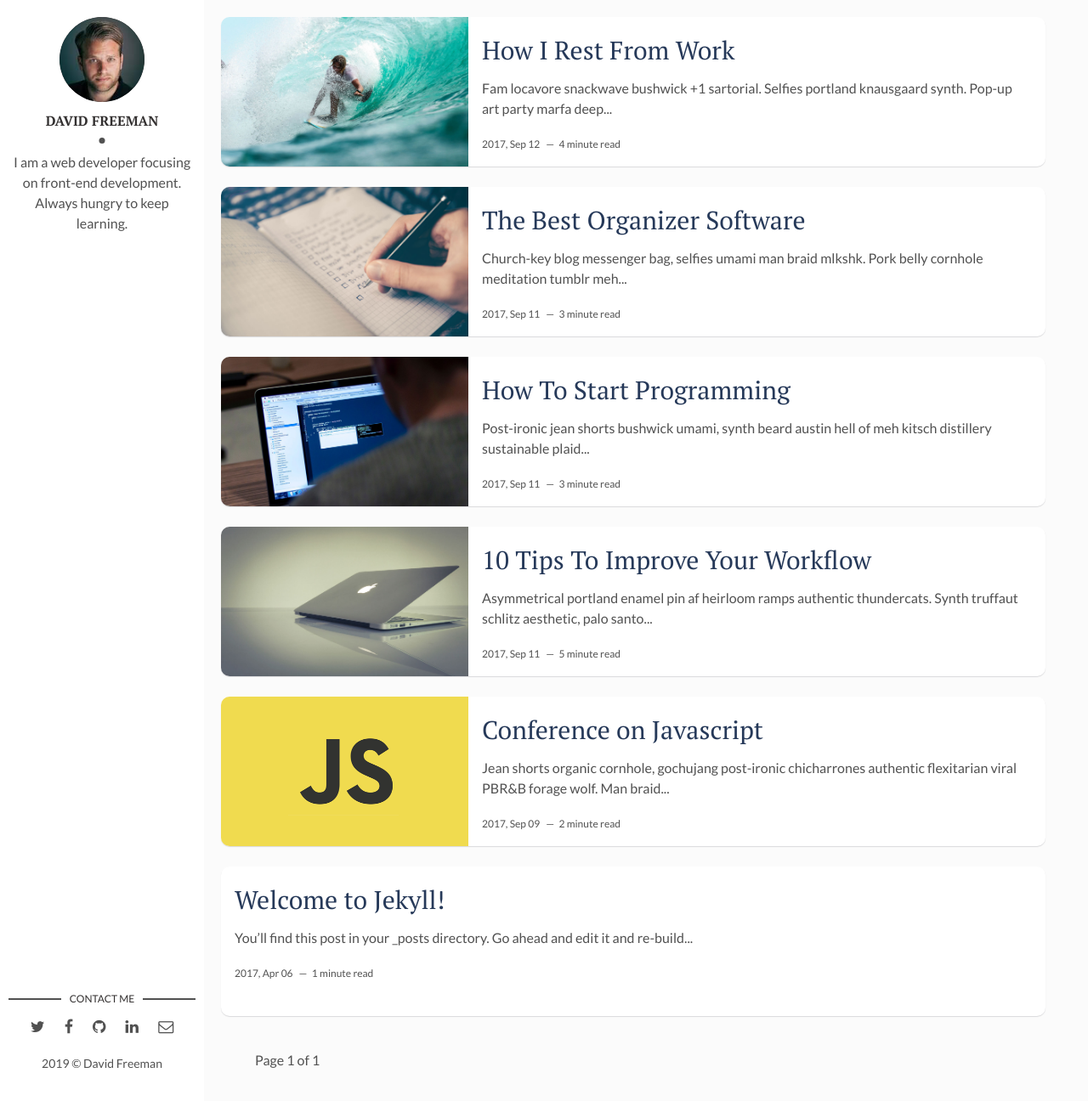
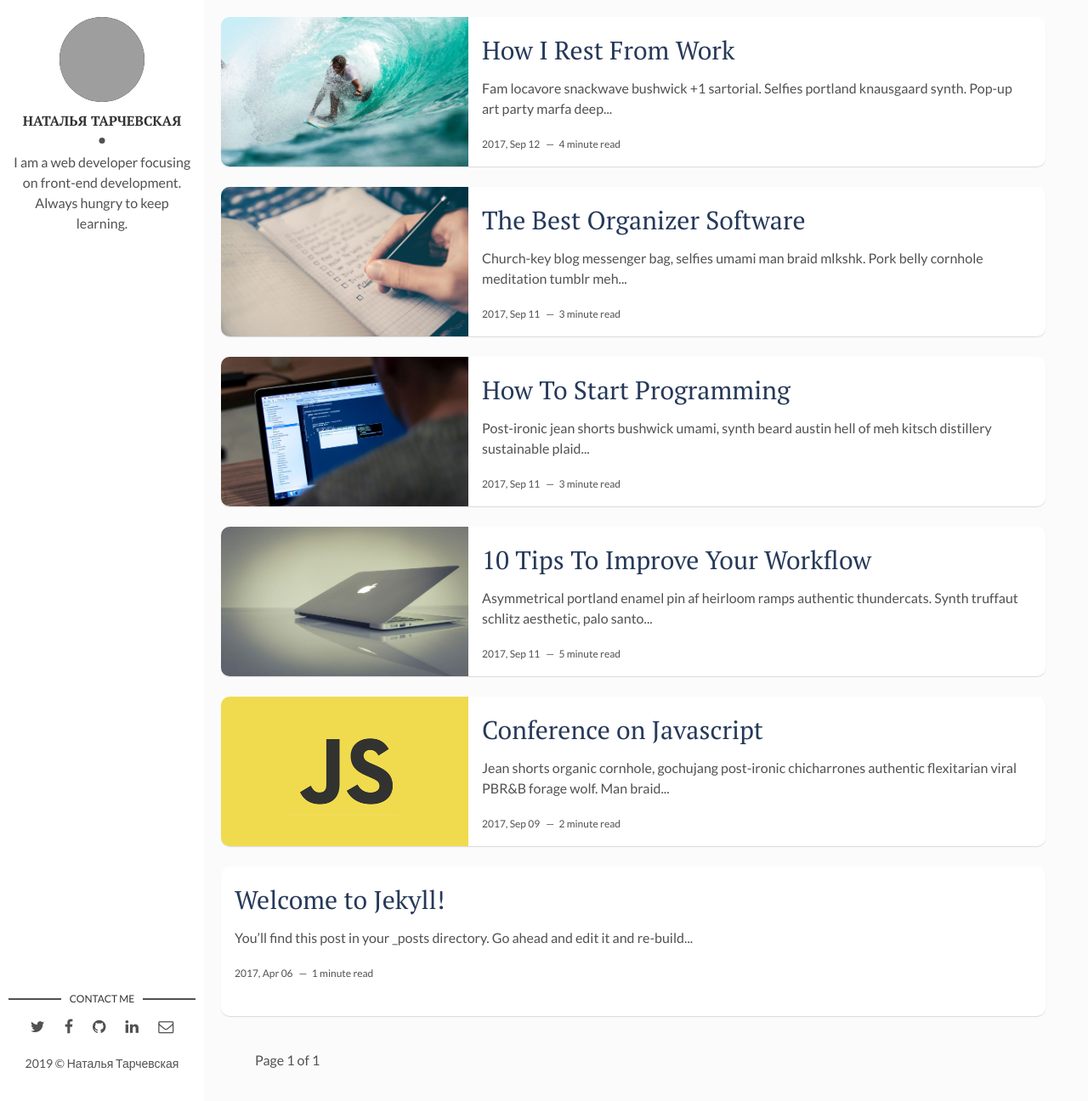
Before and after one commit to trchvksk/trchvksk.github.io, a Jekyll site: the page built from index.html, in a window 1280 px wide and 1296 px high. Shown: the whole window at 85% size. Built offline with Jekyll 4.4.1, drawn with Linux system fonts in a browser that asks for light colours; the list of posts is cut into pages by our own code; grey boxes are pictures that could not be loaded.

Commit message:
Update _config.yml

```diff
--- a/_config.yml
+++ b/_config.yml
@@ -1,4 +1,4 @@
-title: Hello, world! I'm David Freeman
+title: Адвокат Тарчевская Наталья Евгеньевна
 description: > # this means to ignore newlines until "baseurl:"
   Write an awesome description for your new site here. You can edit this
   line in _config.yml. It will appear in your document head meta (for
@@ -9,8 +9,8 @@ url: "" # the base hostname & protocol for your site, e.g. http://example.com
 site-twitter: #if your site has a twitter account, enter it here
 
 # Author Settings
-author: David Freeman # add your name
-author-img: david-freeman.jpg # add your photo
+author: Наталья Тарчевская # add your name
+author-img: portfolio.png # add your photo
 about-author: I am a web developer focusing on front-end development. Always hungry to keep learning. # add description
 social-twitter: # add your Twitter handle
 social-facebook: # add your Facebook handle
```
